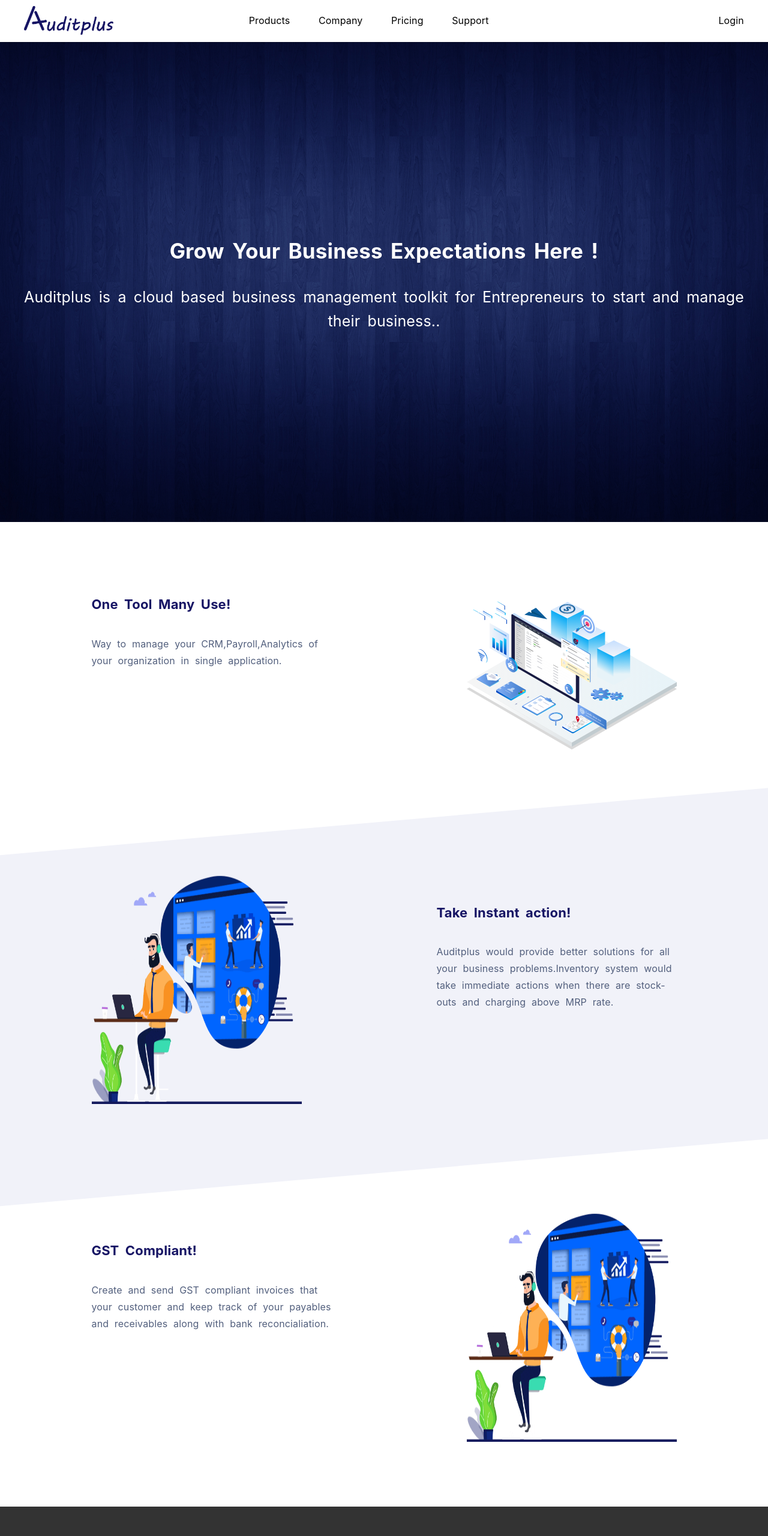
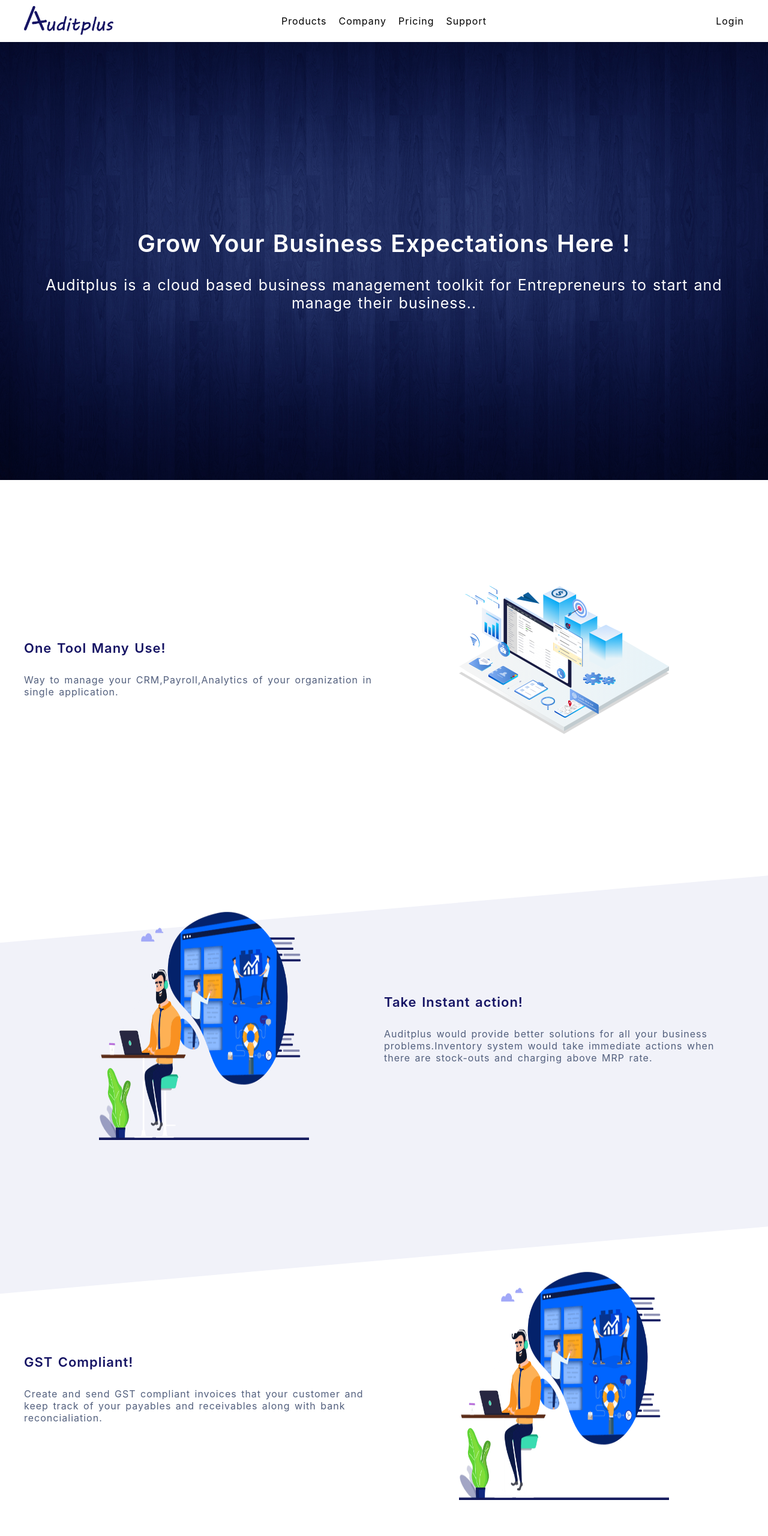
Before and after one commit to estherjeba/auditplus-site, a website built with webpack: page src/index.html in a window 1280 px wide. Shown: the top 2560 px of the page at 60% size. Built offline with nearby package versions, Linux system fonts and the light colour scheme.

Commit message:
Refactor code

```diff
--- a/package.json
+++ b/package.json
@@ -5,7 +5,7 @@
   "main": "index.js",
   "scripts": {
     "build": "webpack -p",
-    "dev": "webpack-dev-server --port 3000 --hot --host 0.0.0.0"
+    "dev": "webpack-dev-server"
   },
   "keywords": [],
   "author": "",
@@ -18,6 +18,8 @@
     "css-loader": "^3.0.0",
     "file-loader": "^4.0.0",
     "html-webpack-plugin": "^3.2.0",
+    "node-sass": "^4.12.0",
+    "sass-loader": "^7.1.0",
     "style-loader": "^0.23.1",
     "url-loader": "^2.0.1",
     "webpack": "^4.35.3",
--- /dev/null
+++ b/src/css/main.scss
@@ -0,0 +1,260 @@
+html {
+  font-size: 62.5%;
+}
+
+body{
+  /* height: 100%;
+  width: 100%; */
+  margin: 0;
+  letter-spacing: 0.1rem;
+  word-spacing: 0.2rem;
+  /* line-height: 1.6; */
+  font-size: 1.6rem;
+  font-family: Merriweather,-apple-system,BlinkMacSystemFont,"Segoe UI",Roboto,"Helvetica Neue",Arial,"Noto Sans",sans-serif,"Apple Color Emoji","Segoe UI Emoji","Segoe UI Symbol","Noto Color Emoji";
+}
+
+a {
+  text-decoration: none;
+}
+
+ul {
+  list-style: none;
+}
+
+
+/* Navbar styles */
+.navbar{
+  /* box-shadow: 0 0.1rem 0.1rem 0 rgba(0,0,0,0.17); */
+  /* position: relative; */
+  height: 70px;
+
+  & .navbar-container {
+    display: flex;
+    height: 100%;
+    justify-content: space-between;
+    align-items: center;
+    padding: 0 1.6rem;
+    max-width: 120rem;
+    margin: 0 auto;
+
+
+    @media only screen and (max-width: 600px) {
+      display: none;
+    }
+  }
+
+  & .navbar-left {
+    display: flex;
+    flex: 1 0 15rem;
+  }
+
+  & .navbar-center {
+    display: flex;
+    flex-direction: row;
+    align-items: center;
+    margin: 0 2rem;
+
+    & span {
+      margin: 0 1rem;
+    }
+  }
+
+  & .navbar-right {
+    display: flex;
+    flex: 1 1 15rem;
+    flex-direction: row;
+    align-items: center;
+    justify-content: flex-end;
+  }
+
+  & a {
+    color: black;
+  }
+
+  & img {
+    height: 50px;
+  }
+
+  & .navbar-mobile {
+    justify-content: space-between;
+    display: none;
+    align-items: center;
+    padding: 0 1.5rem;
+    height: 100%;
+
+    & .menu-toggle {
+      color:#161464;
+    }
+
+    & .menu-panel {
+      position: absolute;
+      top: 7rem;
+      left: 0;
+      background-color: darkgray;
+      width: 100%;
+      padding: 1rem;
+      flex-direction: column;
+      display: none;
+    }
+
+    @media only screen and (max-width: 600px) {
+      display: flex;
+    }
+  }
+
+  & .navbar-mobile.active {
+    &  .menu-panel {
+      display: flex;
+    }
+  }
+}
+
+/* ___________________________________________________________________________________________________________________________________ */
+
+/* footer style */
+.footer {
+  width: 100%;
+  background-color: #333333;
+  color: #CCCCCC;
+}
+
+.footer > .footer-container {
+  display: flex;
+  justify-content: space-around;
+  max-width: 1200px;
+  padding: 50px 16px;
+  margin: 0 auto;
+}
+
+.footer > .footer-container a {
+  color: #CCCCCC;
+}
+
+.footer .social-icon  img {
+  height: 40px;
+}
+
+.footer .social-icon ul {
+  display: flex;
+  justify-content: space-between;
+}
+
+.footer .icon-list {
+  display: flex;
+}
+
+.footer .social-icon  li {
+  padding-right: 10px;
+}
+
+.footer .copyright {
+  padding-bottom: 16px;
+  padding-top: 16px;
+  background-color: gray;
+  text-align: center;
+  font-size: 14px;
+  font-weight: 400;
+}
+
+@media (max-width:640px) {
+  .footer-container {
+    display: flex;
+    flex-wrap: wrap;
+  }
+}
+
+/* ______________________________________________________________________________________________________________________________ */
+
+/* section style */
+.section {
+  // min-height: 100vh;
+  // word-spacing: 5px;
+}
+
+.content {
+
+  position: relative;
+
+  & .skew-1 {
+    height: 90rem;
+    background: #f1f2f9;
+    box-shadow:  0 0 0 1px rgba(0, 0, 0, 0.0);
+    transform: skewY(-5deg) scaleY(0.65) translateY(15%);
+    top: 120rem;
+    position: absolute;
+    width: 100%;
+    z-index: -1;
+  }
+
+  & .banner {
+    display: flex;
+    flex-direction: column;
+    width: 100%;
+    background-image: url("/src/img/bg-masthead.jpg");
+    height: calc(100vh - 7rem);
+    background-repeat: no-repeat;
+    background-position:center;
+    background-size: cover;
+    background-attachment: fixed;
+
+    & .banner-content {
+      max-width: 1200px;
+      margin:  auto;
+      color: white;
+      text-align: center;
+      display: flex;
+      flex-direction: column;
+
+      & .banner-title {
+        font-size: 4rem;
+        font-weight: 600;
+        margin: 3rem;
+      }
+
+      & .banner-description {
+        font-size: 2.5rem;
+      }
+    }
+  }
+
+  & .section-generic {
+    display: flex;
+    flex-direction: row;
+    max-width: 1200px;
+    margin: 0 auto;
+    padding: 0 3rem;
+
+    & img {
+      height: 400px;
+      width: 350px;
+    }
+
+    & .section-item {
+      display: flex;
+      height: 60rem;
+      flex: 0 0 50%;
+      justify-content: center;
+      align-items: center;
+      flex-direction: column;
+      flex-wrap: wrap;
+
+      & .section-title {
+        font-size: 2.2rem;
+        font-weight: 600;
+        color: #161464;
+        margin: 3rem 0;
+        align-self: flex-start;
+      }
+
+      & .section-description {
+        color: #525f7d;
+        align-self: flex-start;
+        text-align: left;
+      }
+    }
+
+    @media only screen and (max-width: 1000px) {
+      flex-direction: column;
+    }
+  }
+}
--- a/src/index.html
+++ b/src/index.html
@@ -8,12 +8,13 @@
   <link href="//maxcdn.bootstrapcdn.com/font-awesome/4.7.0/css/font-awesome.min.css" rel="stylesheet">
   <title>Auditplus - Empower Your Business.</title>
 </head>
-
 <body>
   <header class="navbar">
     <div class="navbar-container">
+      <div class="navbar-left">
         <img src="./img/Dark.png">
-      <div class="navbar-items">
+      </div>
+      <div class="navbar-center">
         <span><a href="#">Products</a></span>
         <span><a href="#">Company</a></span>
         <span><a href="./pricing.html">Pricing</a></span>
@@ -35,50 +36,47 @@
       </div>
     </div>
   </header>
-
-  <section class="section" style="min-height: 100vh;">
-    <div class="section-container">
-      <div class="section-firstblock">
-        <div class="section-head">
-          <h1>Grow Your Business Expectations Here ! </h1>
-          <p>Auditplus is a cloud based business management toolkit for Entrepreneurs to start and manage their
-            business..</p>
+  <div class="content">
+    <div class="skew-1"></div>
+    <section class="banner">
+      <div class="banner-content">
+        <span class="banner-title">Grow Your Business Expectations Here ! </span>
+        <span class="banner-description">Auditplus is a cloud based business management toolkit for Entrepreneurs to start and manage their
+          business..</span>
       </div>
+    </section>
+    <section class="section-generic">
+      <div class="section-item">
+        <span class="section-title">One Tool Many Use!</span>
+        <span class="section-description" >Way to manage your CRM,Payroll,Analytics of your organization in single application.</span>
       </div>
-      <div class="section-content">
-        <div class="section-right">
-          <h3>One Tool Many Use!</h3>
-          <p>Way to manage your CRM,Payroll,Analytics of your organization in single application.</p>
-        </div>
-        <div>
+      <div class="section-item">
         <img class="image" src="/src/img/tool.svg">
       </div>
-      </div>
-      <div class="section-design">
-        <div class="section-skew"></div>
-        <div class="section-content">
-          <div class="section-left">
+    </section>
+
+    <section class="section-generic">
+      <div class="section-item">
         <img class="image" src="/src/img/web.png">
       </div>
-          <div class="section-right">
-            <h3>Take Instant action!</h3>
-            <p>Auditplus would provide better solutions for all your business problems.Inventory system would take
-              immediate actions when there are stock-outs and charging above MRP rate.</p>
+      <div class="section-item">
+        <span class="section-title">Take Instant action!</span>
+        <span class="section-description" >Auditplus would provide better solutions for all your business problems.Inventory system would take
+            immediate actions when there are stock-outs and charging above MRP rate.</span>
       </div>
+    </section>
+
+    <section class="section-generic">
+      <div class="section-item">
+        <span class="section-title">GST Compliant!</span>
+        <span class="section-description" >Create and send GST compliant invoices that your customer and keep track of your payables and receivables
+            along with bank reconcialiation.</span>
       </div>
-        <div class="section-content section-mobile">
-          <div class="section-right">
-            <h3>GST Compliant!</h3>
-            <p>Create and send GST compliant invoices that your customer and keep track of your payables and receivables
-              along with bank reconcialiation.</p>
-          </div>
-          <div class="section-left">
+      <div class="section-item">
         <img class="image" src="/src/img/web.png">
       </div>
+    </section>
   </div>
-      </div>
-    </div>
-  </section>
   <footer class="footer">
     <div class="footer-container">
       <ul>
--- a/src/js/index.js
+++ b/src/js/index.js
@@ -1,5 +1,5 @@
 // CSS
-require('../css/main.css');
+require('../css/main.scss');
 
 // Javascript
 window.$ = require('jquery');
--- a/webpack.config.js
+++ b/webpack.config.js
@@ -11,10 +11,11 @@
   module: {
     rules: [
       {
-        test: /\.css/,
+        test: /\.scss/,
         loaders: [
           'style-loader',
-          'css-loader'
+          'css-loader',
+          'sass-loader'
         ]
       },
       {
```
Also changed, not shown: src/css/main.css (deleted), 1 other file. Lines whose indentation alone changed are shown as unchanged.
